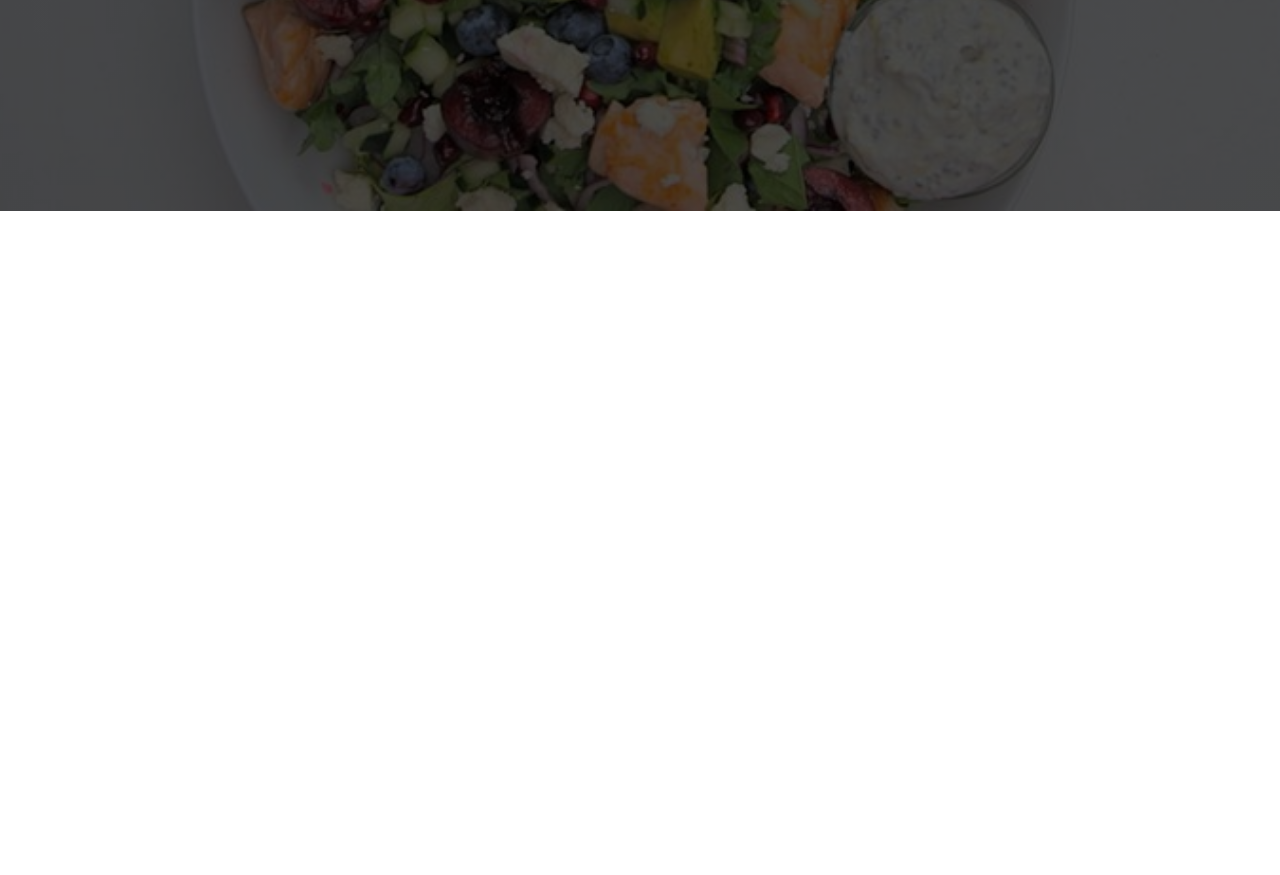
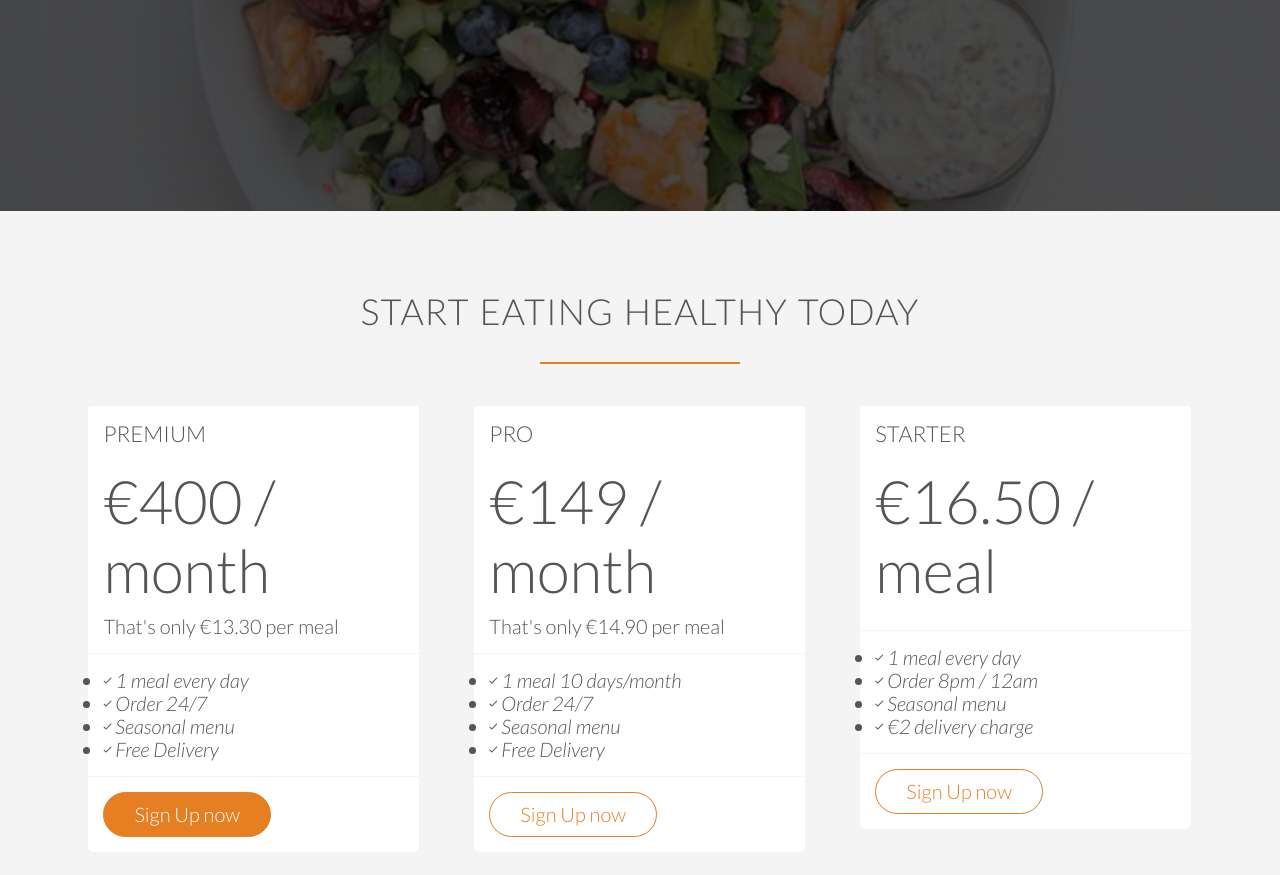
Before and after one commit to ConAllen/omnifood2, a plain HTML site: page Index.html in a window 1280 px wide. Shown: the part 3897-4772 px from the top of the page. Before the commit the page ends 4188 px from the top, so only its background shows below. Drawn offline with Linux system fonts and the light colour scheme; files whose address does not match are found by name.

Commit message:
price plan section

```diff
--- a/Index.html
+++ b/Index.html
@@ -222,7 +222,7 @@
         <div class="row">
           <div class="col span-1-of-3">
             <blockquote>
-            Omnifood is just awesome! I just launched a startup which leaves me with no time for cooking, so Omnifood is a life-saver. Now that I got used to it, I couldn't live without my daily meals!
+                Omnifood is just amazing! I just launched a startup which leaves me with no time for cooking, so Omnifood is a life-saver. Now that I got used to it, I couldn't live without my daily meals!
                 <cite><img src="resources/img/customer-1.jpg">(Johnathan Allen)</cite>
 
             </blockquote>
@@ -242,32 +242,76 @@
             </blockquote>
           </div>
         </div>
+</section>
+<section class="section-plans">
+  <div class="row">
+      <h2>Start eating healthy today</h2>
+  </div>
+  <div class="row">
+    <div class="col span-1-of-3">
+      <div class="plan-box">
+        <div>
+          <h3>Premium</h3>
+          <p class="plan-price"> €400 / month</p>
+          <p class="plan-price-meal">That's only €13.30 per meal</p>
+        </div>
 
+        <div>
+          <ul>
+            <li><i class="ion-ios-checkmark-empty"> 1 meal every day</i></li>
+            <li><i class="ion-ios-checkmark-empty"> Order 24/7</i> </li>
+            <li><i class="ion-ios-checkmark-empty"> Seasonal menu</i></li>
+            <li><i class="ion-ios-checkmark-empty"> Free Delivery</i></li>
+          </ul>
+        </div>
+        <div>
+          <a href="#" class="btn btn-full">Sign Up now </a>
+        </div>
+      </div>
+    </div>
+    <div class="col span-1-of-3">
+      <div class="plan-box">
+        <div>
+          <h3>Pro</h3>
+          <p class="plan-price"> €149 / month</p>
+          <p class="plan-price-meal">That's only €14.90 per meal</p>
+        </div>
 
+        <div>
+          <ul>
+            <li><i class="ion-ios-checkmark-empty"> 1 meal 10 days/month</i></li>
+            <li><i class="ion-ios-checkmark-empty"> Order 24/7</i> </li>
+            <li><i class="ion-ios-checkmark-empty"> Seasonal menu</i></li>
+            <li><i class="ion-ios-checkmark-empty"> Free Delivery</i> </li>
+          </ul>
+        </div>
+        <div>
+          <a href="#" class="btn btn-ghost">Sign Up now </a>
+        </div>
+      </div>
+    </div>
+    <div class="col span-1-of-3">
+      <div class="plan-box">
+        <div>
+          <h3>Starter</h3>
+          <p class="plan-price">€16.50 / meal</p>
+        </div>
+
+        <div>
+          <ul>
+            <li><i class="ion-ios-checkmark-empty"> 1 meal every day</i> </li>
+            <li><i class="ion-ios-checkmark-empty"> Order 8pm / 12am</i> </li>
+            <li><i class="ion-ios-checkmark-empty"> Seasonal menu</i></li>
+            <li><i class="ion-ios-checkmark-empty"> €2 delivery charge</i></li>
+          </ul>
+        </div>
+        <div>
+          <a href="#" class="btn btn-ghost">Sign Up now </a>
+        </div>
+      </div>
+    </div>
+  </div>
 </section>
+
   </body>
 </html>
-
-<!--
-SSection 5: Customer testimonials
-Title: Our customers can't live without us
-
-Omnifood is just awesome! I just launched a startup which leaves me with no time for cooking, so Omnifood is a life-saver. Now that I got used to it, I couldn't live without my daily meals!
-(Alberto Duncan)
-
-Inexpensive, healthy and great-tasting meals, delivered right to my home. We have lots of food delivery here in Lisbon, but no one comes even close to Omifood. Me and my family are so in love!
-(Joana Silva)
-
-I was looking for a quick and easy food delivery service in San Franciso. I tried a lot of them and ended up with Omnifood. Best food delivery service in the Bay Area. Keep up the great work!
-(Milton Chapman)
-ection 5: Customer testimonials
-Title: Our customers can't live without us
-
-Omnifood is just awesome! I just launched a startup which leaves me with no time for cooking, so Omnifood is a life-saver. Now that I got used to it, I couldn't live without my daily meals!
-(Alberto Duncan)
-
-Inexpensive, healthy and great-tasting meals, delivered right to my home. We have lots of food delivery here in Lisbon, but no one comes even close to Omifood. Me and my family are so in love!
-(Joana Silva)
-
-I was looking for a quick and easy food delivery service in San Franciso. I tried a lot of them and ended up with Omnifood. Best food delivery service in the Bay Area. Keep up the great work!
-(Milton Chapman)
--- a/resources/css/style.css
+++ b/resources/css/style.css
@@ -309,8 +309,33 @@ margin-right:20px;
 }
 
 
+/*------------------ SECTION PLANS / sign up -----------------------*/
 
+.section-plans {
+  background-color:#f4f4f4;
 
+}
+
+.plan-box{
+
+  background-color: #fff;
+  border-radius: 5px;
+  width:90%;
+  margin-left: 5%;
+
+}
+
+.plan-box div {
+  padding:15px;
+  border-top:1px solid #f4f4f4;
+
+}
+
+.plan-price {
+font-size: 300%;
+margin-bottom:10px;
+
+}
 
 
 
```
Also changed, not shown: background-img.jpg (added), dublin.jpg (added), 2 other files. Lines whose indentation alone changed are shown as unchanged.
